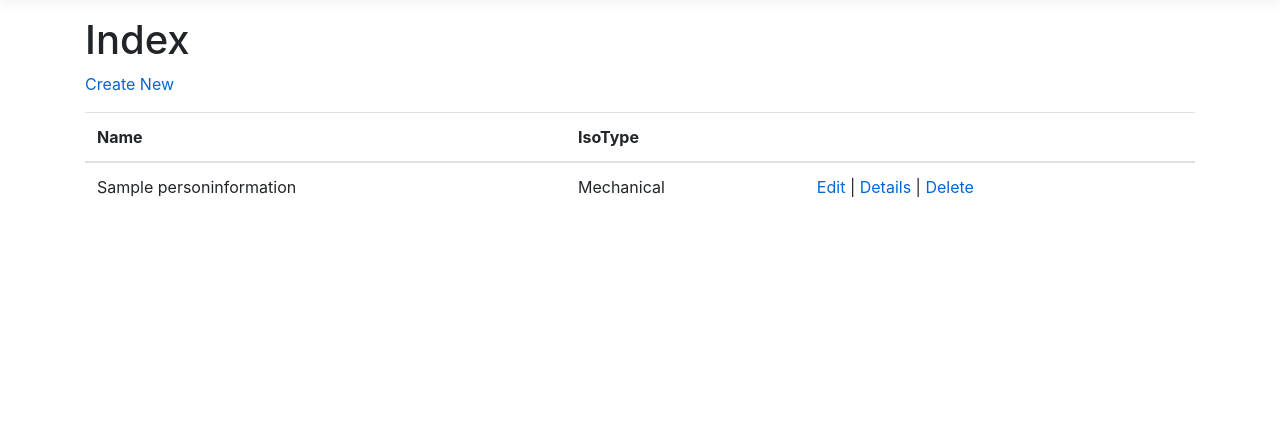
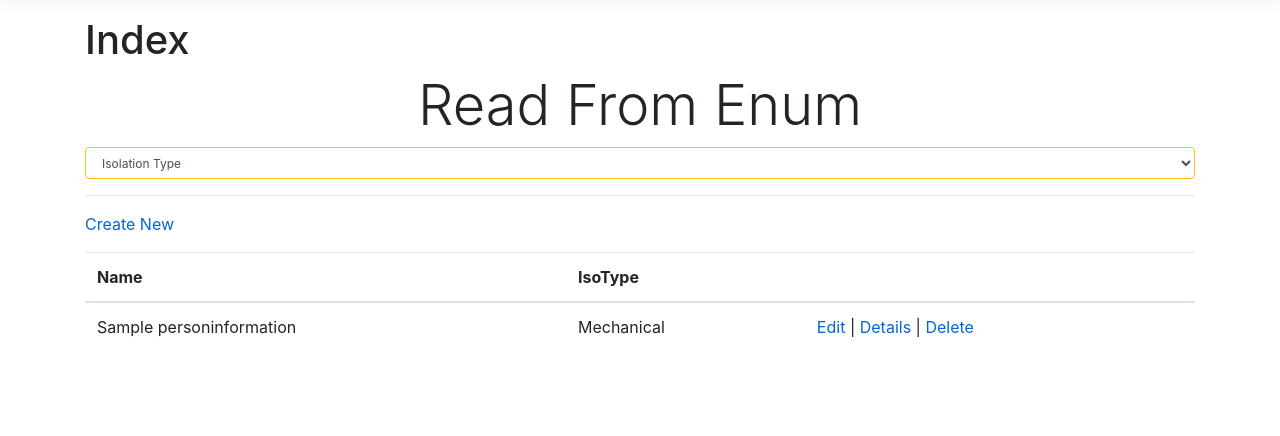
Before and after one commit to vishipayyallore/learning_aspnet_core_in_2020, an ASP.NET Core app: page /Person in a window 1280 px wide. Shown: the part 57-493 px from the top of the page. Run offline with ASP.NET Core 8, Linux system fonts and the light colour scheme; tables that the repository leaves empty hold one stand-in row (values such as "Sample post").

Commit message:
Update Index.cshtml

```diff
--- a/Simple.WebApp/Simple.WebApp/Pages/Person/Index.cshtml
+++ b/Simple.WebApp/Simple.WebApp/Pages/Person/Index.cshtml
@@ -6,6 +6,18 @@
 }
 
 <h1>Index</h1>
+
+<div class="text-center">
+    <h1 class="display-4">Read From Enum</h1>
+
+    <select class="form-control border-warning" style="font-size:12px"
+            asp-items="Html.GetEnumSelectList<IsolationType>()">
+        <option value="">Isolation Type</option>
+    </select>
+
+</div>
+
+<hr />
 
 <p>
     <a asp-page="Create">Create New</a>
```
